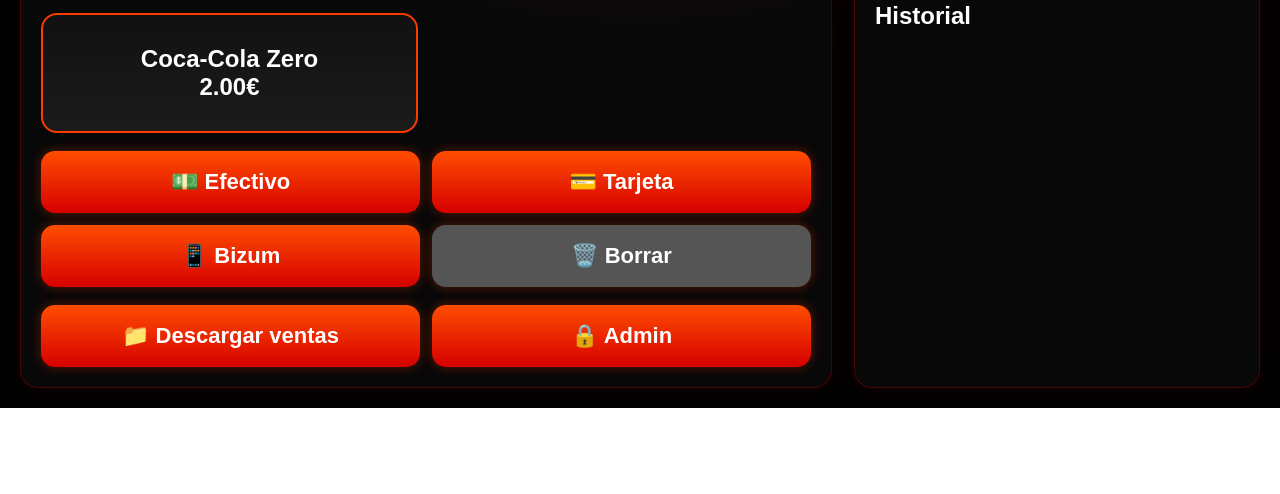
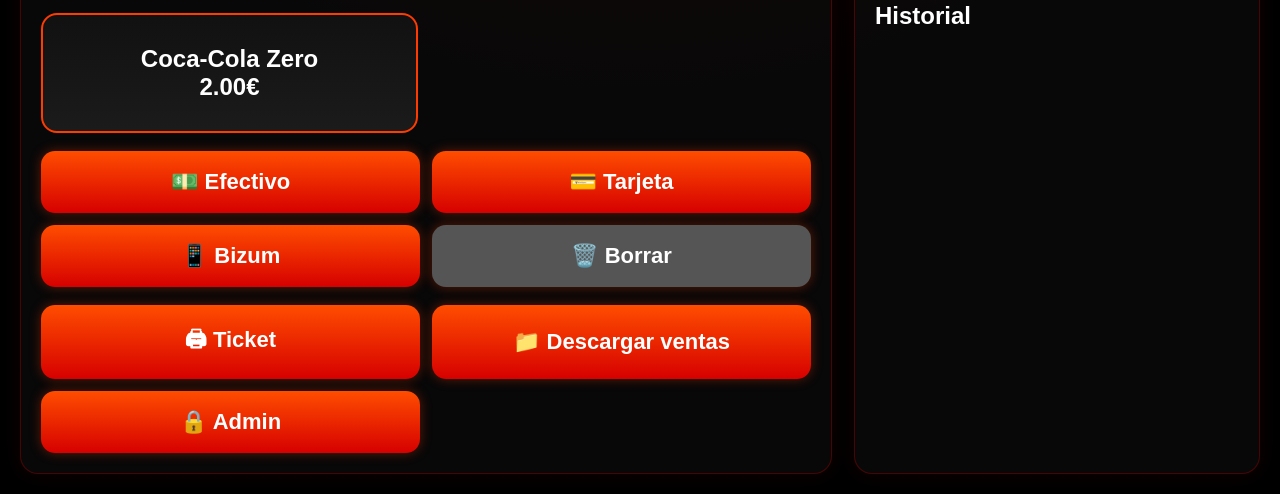
Before and after one commit to paredesalfredo94-coder/lacallejera-tpv, a plain HTML site: page index.html in a window 1280 px wide. Shown: the part 623-1117 px from the top of the page. Before the commit the page ends 1031 px from the top, so only its background shows below. Drawn offline with Linux system fonts and the light colour scheme.

Commit message:
Update index.html

```diff
--- a/index.html
+++ b/index.html
@@ -39,6 +39,7 @@
 </div>
 
 <div class="extra">
+<button onclick="imprimirTicket()">🖨 Ticket</button>
 <button onclick="descargarCSV()">📁 Descargar ventas</button>
 <button onclick="adminLogin()">🔒 Admin</button>
 </div>
```
